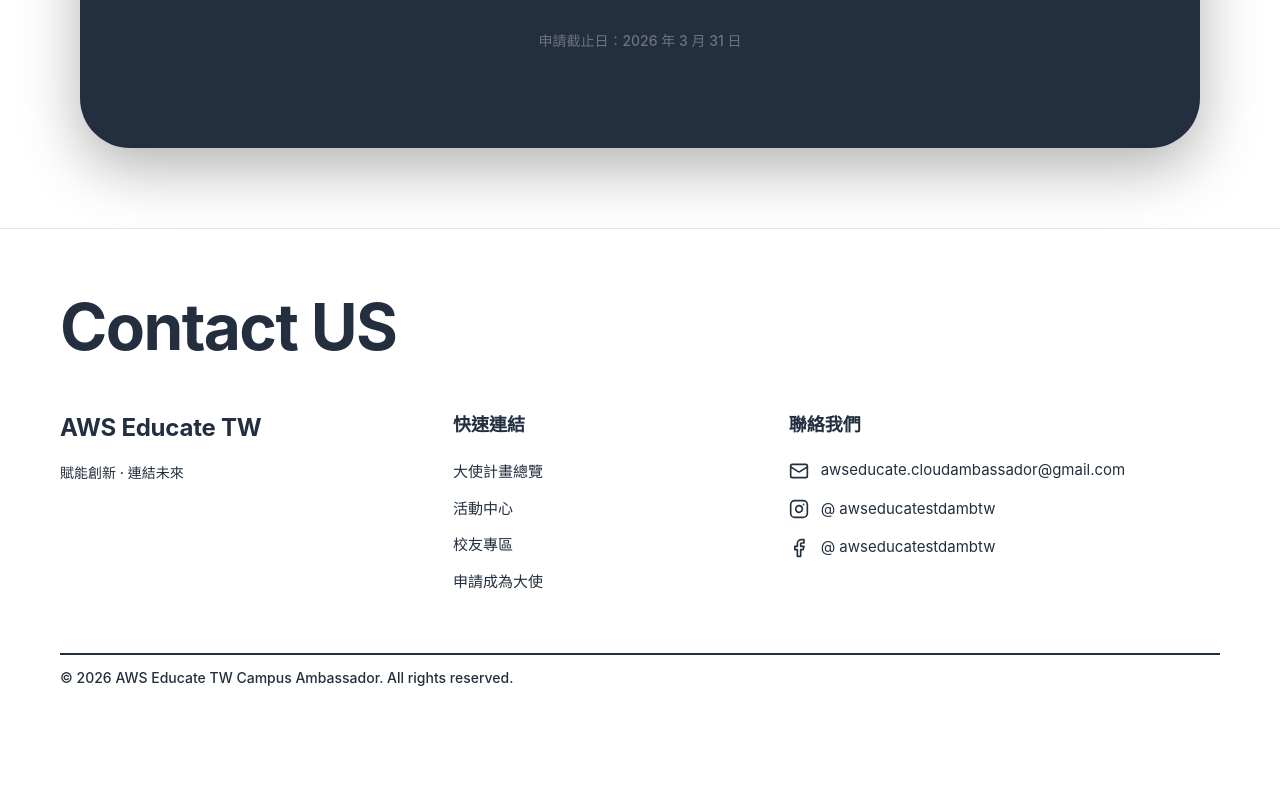
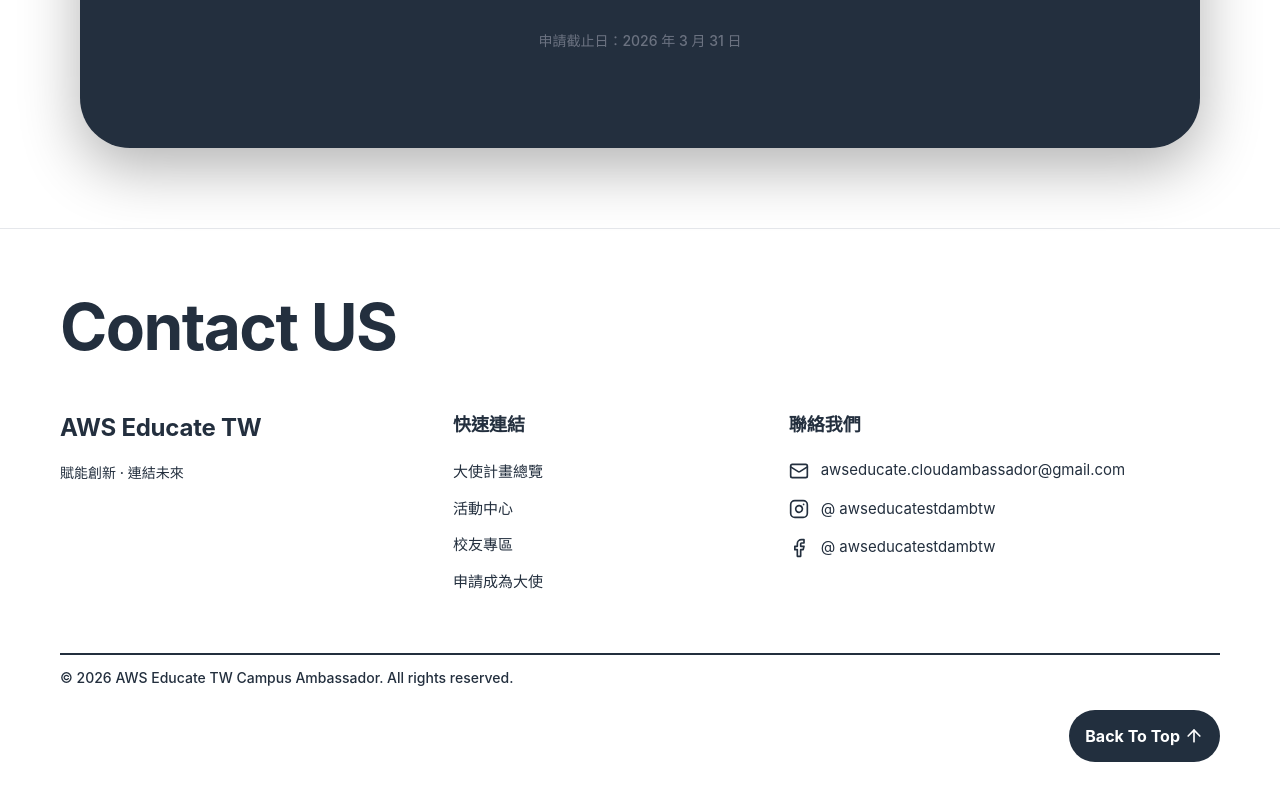
Before and after one commit to aws-educate-tw/aws-ambassador-official-website, a Next.js app: page / in a window 1280 px wide. Shown: the part 4823-5623 px from the top of the page. Before the commit the page ends 5573 px from the top, so only its background shows below. Built offline with nearby package versions, Linux system fonts and the light colour scheme.

Commit message:
feat(footer): add "Back To Top" button with smooth scroll functionality

```diff
--- a/src/components/organisms/Footer/Footer.module.css
+++ b/src/components/organisms/Footer/Footer.module.css
@@ -149,3 +149,49 @@
   font-weight: 500;
   margin: 0;
 }
+
+.backToTopWrapper {
+  display: flex;
+  justify-content: flex-end;
+  margin-top: var(--space-5);
+}
+
+.backToTopButton {
+  display: inline-flex;
+  align-items: center;
+  gap: var(--space-1);
+  padding: var(--space-4) var(--space-4);
+  border: 0;
+  border-radius: var(--radius-full);
+  background: var(--color-surface-600);
+  color: var(--color-text-inverse);
+  cursor: pointer;
+  transition:
+    background-color var(--duration-slow) var(--easing-ease-in-out),
+    transform var(--duration-fast) var(--easing-ease-out);
+}
+
+.backToTopButton:hover {
+  background: var(--color-surface-700);
+}
+
+.backToTopButton:active {
+  transform: translateY(1px);
+}
+
+.backToTopButton:focus-visible {
+  outline: 2px solid var(--color-primary-500);
+  outline-offset: 2px;
+}
+
+.backToTopLabel {
+  font-size: var(--font-size-base);
+  font-weight: var(--font-weight-bold);
+  line-height: 1.25rem;
+  color: var(--color-text-inverse);
+}
+
+.backToTopIcon {
+  color: var(--color-text-inverse);
+  flex-shrink: 0;
+}
--- a/src/components/organisms/Footer/Footer.tsx
+++ b/src/components/organisms/Footer/Footer.tsx
@@ -1,6 +1,6 @@
 'use client';
 
-import { Facebook, Instagram, Mail } from 'lucide-react';
+import { ArrowUp, Facebook, Instagram, Mail } from 'lucide-react';
 import styles from './Footer.module.css';
 
 export interface FooterProps {
@@ -11,6 +11,10 @@
 
 export function Footer({ copyright, brandTitle, brandSubtext }: Readonly<FooterProps>) {
   const currentYear = new Date().getFullYear();
+
+  const scrollToTop = () => {
+    window.scrollTo({ top: 0, behavior: 'smooth' });
+  };
 
   return (
     <footer className={styles.footer} role="contentinfo">
@@ -97,6 +101,13 @@
             © {currentYear} {copyright || 'AWS Educate TW Campus Ambassador. All rights reserved.'}
           </p>
         </div>
+
+        <div className={styles.backToTopWrapper}>
+          <button type="button" className={styles.backToTopButton} onClick={scrollToTop}>
+            <span className={styles.backToTopLabel}>Back To Top</span>
+            <ArrowUp size={20} className={styles.backToTopIcon} aria-hidden="true" />
+          </button>
+        </div>
       </div>
     </footer>
   );
```
